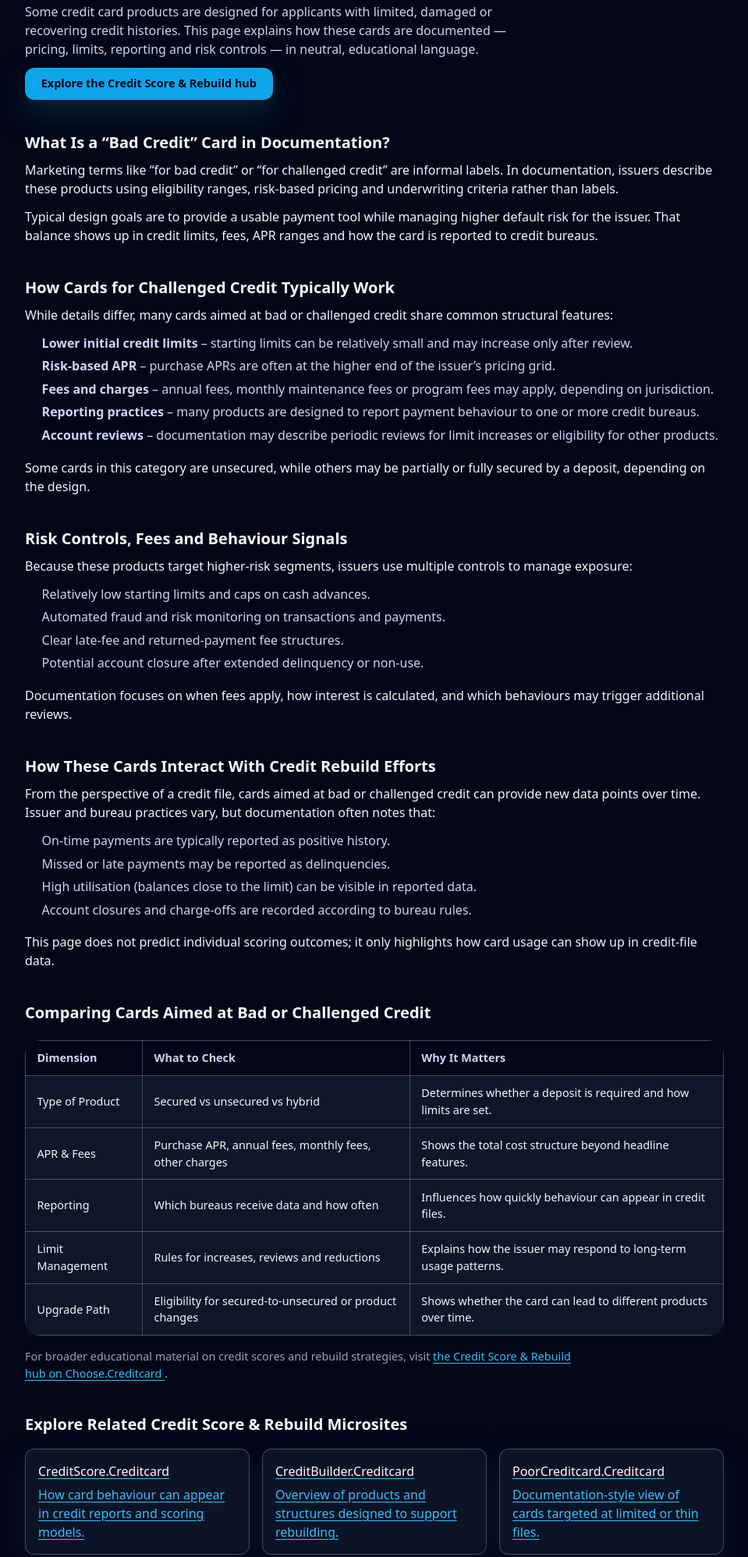
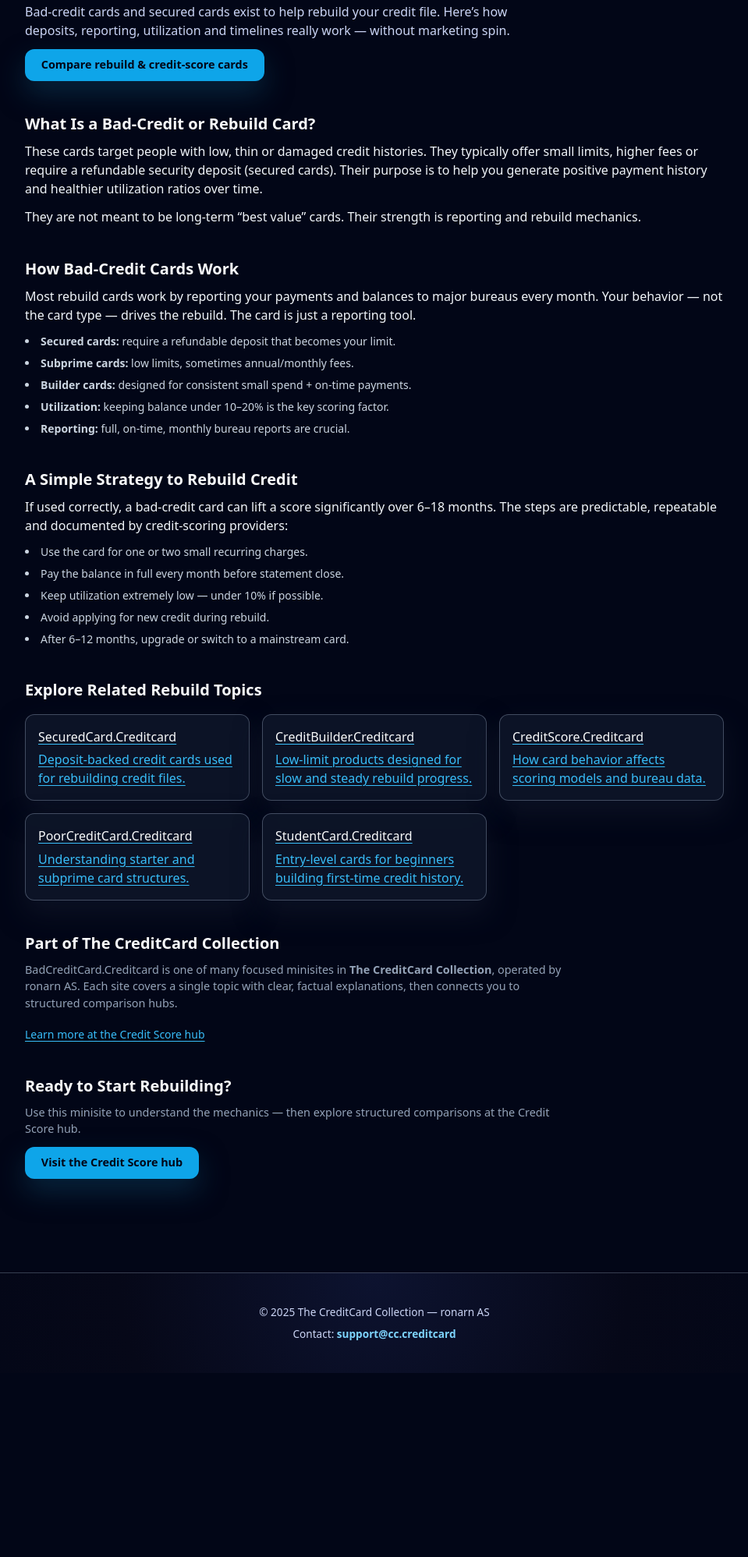
Before and after one commit to ChooseCreditCard/badcreditcard.creditcard, a plain HTML site: page index.html in a window 1280 px wide. Shown: the part 300-2297 px from the top of the page at 78% size, without its empty margins (160-1119 px from the left). After the commit the page ends 2061 px from the top, so only its background shows below. Drawn offline with nearby package versions, Linux system fonts and the light colour scheme.

Commit message:
Update index.html

```diff
--- a/index.html
+++ b/index.html
@@ -4,23 +4,28 @@
   <meta charset="UTF-8" />
   <meta name="viewport" content="width=device-width, initial-scale=1" />
 
-  <title>BadCreditcard.Creditcard – Credit Cards for Challenged Credit Explained</title>
-  <meta name="description" content="Understand how credit cards for bad or challenged credit are structured: pricing, limits, reporting, and how they can impact your credit file. Neutral, documentation-style overview." />
+  <title>BadCreditCard.Creditcard – How Bad-Credit & Rebuild Cards Really Work</title>
+  <meta name="description"
+        content="Understand how bad-credit and rebuild credit cards work: deposits, low limits, fees, reporting, rebuild timelines and what to watch for when improving your credit profile." />
   <meta name="robots" content="index,follow" />
   <link rel="canonical" href="https://badcreditcard.creditcard/" />
 
   <!-- Open Graph -->
-  <meta property="og:title" content="BadCreditcard.Creditcard – Cards for Challenged Credit Explained" />
-  <meta property="og:description" content="Learn how “bad credit” card products are documented: eligibility, pricing, reporting, and how they interact with credit score rebuild efforts." />
+  <meta property="og:title" content="BadCreditCard.Creditcard – Rebuild & Bad-Credit Cards Explained" />
+  <meta property="og:description"
+        content="Neutral explanation of secured cards, low-limit products, rebuild strategies and how card usage affects your credit file." />
   <meta property="og:type" content="website" />
   <meta property="og:url" content="https://badcreditcard.creditcard/" />
-  <meta property="og:image" content="https://choose.creditcard/preview.png?utm_source=badcreditcard.creditcard&utm_medium=referral&utm_campaign=og_image" />
+  <meta property="og:image"
+        content="https://choose.creditcard/preview.png?utm_source=badcreditcard.creditcard&utm_medium=referral&utm_campaign=og_image" />
 
   <!-- Twitter -->
   <meta name="twitter:card" content="summary_large_image" />
-  <meta name="twitter:title" content="BadCreditcard.Creditcard – Cards for Challenged Credit Explained" />
-  <meta name="twitter:description" content="Neutral explanation of how credit cards aimed at bad or challenged credit are designed, priced and reported." />
-  <meta name="twitter:image" content="https://choose.creditcard/preview.png?utm_source=badcreditcard.creditcard&utm_medium=referral&utm_campaign=twitter_image" />
+  <meta name="twitter:title" content="BadCreditCard.Creditcard – Rebuild Credit Cards Explained" />
+  <meta name="twitter:description"
+        content="How bad-credit cards, secured cards and credit-builder products actually work." />
+  <meta name="twitter:image"
+        content="https://choose.creditcard/preview.png?utm_source=badcreditcard.creditcard&utm_medium=referral&utm_campaign=twitter_image" />
 
   <!-- GA4 -->
   <script async src="https://www.googletagmanager.com/gtag/js?id=G-64FE63JQ3H"></script>
@@ -31,10 +36,10 @@
     gtag('config', 'G-64FE63JQ3H');
   </script>
 
-  <!-- Tailwind for utility classes -->
+  <!-- Tailwind -->
   <script src="https://cdn.tailwindcss.com"></script>
 
-  <!-- Shared minisite styles -->
+  <!-- Minisite shared CSS -->
   <link rel="stylesheet" href="./styles.css" />
 </head>
 
@@ -44,156 +49,120 @@
     <div class="brand">
       <div class="cc-logo">CC</div>
       <div class="brand-text">
-          <div class="brand-title">BadCreditcard.Creditcard</div>
-          <div class="brand-subtitle">Cards for Challenged Credit Explained</div>
+        <div class="brand-title">BadCreditCard.Creditcard</div>
+        <div class="brand-subtitle">Rebuild & Bad-Credit Cards Explained</div>
       </div>
     </div>
-      <nav class="nav-links" aria-label="Page navigation">
+    <nav class="nav-links">
       <a href="#overview">Overview</a>
-        <a href="#mechanics">How They Work</a>
-        <a href="#compare">Compare</a>
+      <a href="#mechanics">How It Works</a>
+      <a href="#improve">Rebuild Strategy</a>
     </nav>
   </div>
 </header>
 
 <main class="cc-page">
+
   <!-- Breadcrumb -->
   <div class="cc-breadcrumb">
     <a href="https://choose.creditcard/?utm_source=badcreditcard.creditcard&utm_medium=referral&utm_campaign=breadcrumb">Home</a>
-      &nbsp;›&nbsp;
-      BadCreditcard.Creditcard
+    &nbsp;›&nbsp; BadCreditCard.Creditcard
   </div>
 
-    <!-- Hero -->
+  <!-- HERO -->
   <section class="hero">
     <div class="hero-content">
-        <h1>How Credit Cards for Bad or Challenged Credit Are Structured</h1>
+      <h1>How Bad-Credit & Rebuild Cards Actually Work</h1>
       <p class="hero-lead">
-          Some credit card products are designed for applicants with limited, damaged or recovering credit histories. This page explains how these cards are documented — pricing, limits, reporting and risk controls — in neutral, educational language.
+        Bad-credit cards and secured cards exist to help rebuild your credit file. Here’s how deposits, reporting,
+        utilization and timelines really work — without marketing spin.
       </p>
-        <a class="cta" href="https://choose.creditcard/credit-score/?utm_source=badcreditcard.creditcard&utm_medium=referral&utm_campaign=hero_cta">
-          Explore the Credit Score &amp; Rebuild hub
+      <a class="cta"
+         href="https://choose.creditcard/credit-score/?utm_source=badcreditcard.creditcard&utm_medium=referral&utm_campaign=hero_cta">
+        Compare rebuild & credit-score cards
       </a>
     </div>
   </section>
 
   <!-- Overview -->
   <section id="overview" class="section">
-      <h2>What Is a “Bad Credit” Card in Documentation?</h2>
-      <p>Marketing terms like “for bad credit” or “for challenged credit” are informal labels. In documentation, issuers describe these products using eligibility ranges, risk-based pricing and underwriting criteria rather than labels.</p>
-      <p>Typical design goals are to provide a usable payment tool while managing higher default risk for the issuer. That balance shows up in credit limits, fees, APR ranges and how the card is reported to credit bureaus.</p>
+    <h2>What Is a Bad-Credit or Rebuild Card?</h2>
+    <p>
+      These cards target people with low, thin or damaged credit histories. They typically offer small limits,
+      higher fees or require a refundable security deposit (secured cards). Their purpose is to help you generate
+      positive payment history and healthier utilization ratios over time.
+    </p>
+    <p>
+      They are not meant to be long-term “best value” cards. Their strength is reporting and rebuild mechanics.
+    </p>
   </section>
 
   <!-- Mechanics -->
   <section id="mechanics" class="section">
-      <h2>How Cards for Challenged Credit Typically Work</h2>
-      <p>While details differ, many cards aimed at bad or challenged credit share common structural features:</p>
-      <ul class="list">
-        <li><strong>Lower initial credit limits</strong> – starting limits can be relatively small and may increase only after review.</li>
-        <li><strong>Risk-based APR</strong> – purchase APRs are often at the higher end of the issuer’s pricing grid.</li>
-        <li><strong>Fees and charges</strong> – annual fees, monthly maintenance fees or program fees may apply, depending on jurisdiction.</li>
-        <li><strong>Reporting practices</strong> – many products are designed to report payment behaviour to one or more credit bureaus.</li>
-        <li><strong>Account reviews</strong> – documentation may describe periodic reviews for limit increases or eligibility for other products.</li>
+    <h2>How Bad-Credit Cards Work</h2>
+    <p>
+      Most rebuild cards work by reporting your payments and balances to major bureaus every month.
+      Your behavior — not the card type — drives the rebuild. The card is just a reporting tool.
+    </p>
+
+    <ul class="list-disc list-inside space-y-2 mt-3 text-sm text-slate-300">
+      <li><strong>Secured cards:</strong> require a refundable deposit that becomes your limit.</li>
+      <li><strong>Subprime cards:</strong> low limits, sometimes annual/monthly fees.</li>
+      <li><strong>Builder cards:</strong> designed for consistent small spend + on-time payments.</li>
+      <li><strong>Utilization:</strong> keeping balance under 10–20% is the key scoring factor.</li>
+      <li><strong>Reporting:</strong> full, on-time, monthly bureau reports are crucial.</li>
     </ul>
-      <p>Some cards in this category are unsecured, while others may be partially or fully secured by a deposit, depending on the design.</p>
   </section>
 
-    <section class="section">
-      <h2>Risk Controls, Fees and Behaviour Signals</h2>
-      <p>Because these products target higher-risk segments, issuers use multiple controls to manage exposure:</p>
-      <ul class="list">
-        <li>Relatively low starting limits and caps on cash advances.</li>
-        <li>Automated fraud and risk monitoring on transactions and payments.</li>
-        <li>Clear late-fee and returned-payment fee structures.</li>
-        <li>Potential account closure after extended delinquency or non-use.</li>
+  <!-- Improve -->
+  <section id="improve" class="section">
+    <h2>A Simple Strategy to Rebuild Credit</h2>
+    <p>
+      If used correctly, a bad-credit card can lift a score significantly over 6–18 months.
+      The steps are predictable, repeatable and documented by credit-scoring providers:
+    </p>
+
+    <ul class="list-disc list-inside space-y-2 mt-3 text-sm text-slate-300">
+      <li>Use the card for one or two small recurring charges.</li>
+      <li>Pay the balance in full every month before statement close.</li>
+      <li>Keep utilization extremely low — under 10% if possible.</li>
+      <li>Avoid applying for new credit during rebuild.</li>
+      <li>After 6–12 months, upgrade or switch to a mainstream card.</li>
     </ul>
-      <p>Documentation focuses on when fees apply, how interest is calculated, and which behaviours may trigger additional reviews.</p>
-    </section>
-
-    <section class="section">
-      <h2>How These Cards Interact With Credit Rebuild Efforts</h2>
-      <p>From the perspective of a credit file, cards aimed at bad or challenged credit can provide new data points over time. Issuer and bureau practices vary, but documentation often notes that:</p>
-      <ul class="list">
-        <li>On-time payments are typically reported as positive history.</li>
-        <li>Missed or late payments may be reported as delinquencies.</li>
-        <li>High utilisation (balances close to the limit) can be visible in reported data.</li>
-        <li>Account closures and charge-offs are recorded according to bureau rules.</li>
-      </ul>
-      <p>This page does not predict individual scoring outcomes; it only highlights how card usage can show up in credit-file data.</p>
-    </section>
-
-    <!-- Comparison table -->
-    <section id="compare" class="section">
-      <h2>Comparing Cards Aimed at Bad or Challenged Credit</h2>
-      <div class="table-wrap">
-        <table class="table">
-          <thead>
-            <tr>
-              <th>Dimension</th>
-              <th>What to Check</th>
-              <th>Why It Matters</th>
-            </tr>
-          </thead>
-          <tbody>
-            <tr>
-              <td>Type of Product</td>
-              <td>Secured vs unsecured vs hybrid</td>
-              <td>Determines whether a deposit is required and how limits are set.</td>
-            </tr>
-            <tr>
-              <td>APR &amp; Fees</td>
-              <td>Purchase APR, annual fees, monthly fees, other charges</td>
-              <td>Shows the total cost structure beyond headline features.</td>
-            </tr>
-            <tr>
-              <td>Reporting</td>
-              <td>Which bureaus receive data and how often</td>
-              <td>Influences how quickly behaviour can appear in credit files.</td>
-            </tr>
-            <tr>
-              <td>Limit Management</td>
-              <td>Rules for increases, reviews and reductions</td>
-              <td>Explains how the issuer may respond to long-term usage patterns.</td>
-            </tr>
-            <tr>
-              <td>Upgrade Path</td>
-              <td>Eligibility for secured-to-unsecured or product changes</td>
-              <td>Shows whether the card can lead to different products over time.</td>
-            </tr>
-          </tbody>
-        </table>
-      </div>
-      <p class="small">
-        For broader educational material on credit scores and rebuild strategies, visit
-        <a href="https://choose.creditcard/credit-score/?utm_source=badcreditcard.creditcard&utm_medium=referral&utm_campaign=comparison_section">
-          the Credit Score &amp; Rebuild hub on Choose.Creditcard
-        </a>.
-      </p>
   </section>
 
   <!-- Cluster links -->
   <section class="section">
-      <h2>Explore Related Credit Score &amp; Rebuild Microsites</h2>
+    <h2>Explore Related Rebuild Topics</h2>
     <div class="cluster-grid">
-        <a class="cluster-card" href="https://creditscore.creditcard/?utm_source=badcreditcard.creditcard&utm_medium=referral&utm_campaign=cluster_creditscore">
+      <a class="cluster-card"
+         href="https://securedcard.creditcard/?utm_source=badcreditcard.creditcard&utm_medium=referral&utm_campaign=cluster_secured">
+        <h3>SecuredCard.Creditcard</h3>
+        <p>Deposit-backed credit cards used for rebuilding credit files.</p>
+      </a>
+
+      <a class="cluster-card"
+         href="https://creditbuilder.creditcard/?utm_source=badcreditcard.creditcard&utm_medium=referral&utm_campaign=cluster_builder">
+        <h3>CreditBuilder.Creditcard</h3>
+        <p>Low-limit products designed for slow and steady rebuild progress.</p>
+      </a>
+
+      <a class="cluster-card"
+         href="https://creditscore.creditcard/?utm_source=badcreditcard.creditcard&utm_medium=referral&utm_campaign=cluster_score">
         <h3>CreditScore.Creditcard</h3>
-          <p>How card behaviour can appear in credit reports and scoring models.</p>
+        <p>How card behavior affects scoring models and bureau data.</p>
       </a>
-        <a class="cluster-card" href="https://creditbuilder.creditcard/?utm_source=badcreditcard.creditcard&utm_medium=referral&utm_campaign=cluster_creditbuilder">
-          <h3>CreditBuilder.Creditcard</h3>
-          <p>Overview of products and structures designed to support rebuilding.</p>
+
+      <a class="cluster-card"
+         href="https://poorcreditcard.creditcard/?utm_source=badcreditcard.creditcard&utm_medium=referral&utm_campaign=cluster_poor">
+        <h3>PoorCreditCard.Creditcard</h3>
+        <p>Understanding starter and subprime card structures.</p>
       </a>
-        <a class="cluster-card" href="https://poorcreditcard.creditcard/?utm_source=badcreditcard.creditcard&utm_medium=referral&utm_campaign=cluster_poorcreditcard">
-          <h3>PoorCreditcard.Creditcard</h3>
-          <p>Documentation-style view of cards targeted at limited or thin files.</p>
-        </a>
-        <a class="cluster-card" href="https://securedcard.creditcard/?utm_source=badcreditcard.creditcard&utm_medium=referral&utm_campaign=cluster_securedcard">
-          <h3>SecuredCard.Creditcard</h3>
-          <p>How deposit-based secured cards are structured and documented.</p>
-        </a>
-        <a class="cluster-card" href="https://debits.creditcard/?utm_source=badcreditcard.creditcard&utm_medium=referral&utm_campaign=cluster_debits">
-          <h3>Debits.Creditcard</h3>
-          <p>Contrast between debit transactions and credit-based products.</p>
+
+      <a class="cluster-card"
+         href="https://studentcard.creditcard/?utm_source=badcreditcard.creditcard&utm_medium=referral&utm_campaign=cluster_student">
+        <h3>StudentCard.Creditcard</h3>
+        <p>Entry-level cards for beginners building first-time credit history.</p>
       </a>
     </div>
   </section>
@@ -202,36 +171,33 @@
   <section class="section">
     <h2>Part of The CreditCard Collection</h2>
     <p class="small">
-        BadCreditcard.Creditcard is one spoke in <strong>The CreditCard Collection</strong> — a network of focused microsites operated by ronarn AS. Each site explains a single concept in neutral, documentation-style language and then links to broader educational hubs.
-      </p>
-      <p class="small">
-        We do not issue cards, make eligibility decisions or provide personalized recommendations. This page summarizes how cards aimed at bad or challenged credit are typically described in public documentation.
-      </p>
-      <p class="small">
-        This site is informational only and does not provide financial, investment, tax or legal advice. Always rely on official product terms and consider seeking independent guidance for your specific situation.
+      BadCreditCard.Creditcard is one of many focused minisites in <strong>The CreditCard Collection</strong>,
+      operated by ronarn AS. Each site covers a single topic with clear, factual explanations,
+      then connects you to structured comparison hubs.
     </p>
 
-      <!-- Credit-score hub snippet -->
-      <p class="text-xs text-slate-500 mt-6">
-        For educational explanations of how card usage interacts with your file, see the
-        <a href="https://choose.creditcard/credit-score/?utm_source=badcreditcard.creditcard&utm_medium=referral&utm_campaign=hub_credit_score"
-           class="font-medium hover:text-slate-900">
-          Credit Score &amp; Rebuild hub
+    <div class="hub-link mt-4">
+      <a href="https://choose.creditcard/credit-score/?utm_source=badcreditcard.creditcard&utm_medium=referral&utm_campaign=minisite_to_hub"
+         class="text-sm text-slate-600 hover:text-slate-900">
+        Learn more at the Credit Score hub
       </a>
-        on <a href="https://choose.creditcard/" class="font-medium hover:text-slate-900">Choose.Creditcard</a>.
-      </p>
+    </div>
   </section>
 
   <!-- Bottom CTA -->
   <section class="section">
-      <h2>Want to See Credit Rebuild Topics in One Place?</h2>
+    <h2>Ready to Start Rebuilding?</h2>
     <p class="small">
-        Use BadCreditcard.Creditcard to understand how these products are structured — then visit the Credit Score &amp; Rebuild hub on Choose.Creditcard to see how card behaviour fits into a wider credit-file context.
+      Use this minisite to understand the mechanics — then explore structured comparisons
+      at the Credit Score hub.
     </p>
-      <a class="cta" href="https://choose.creditcard/credit-score/?utm_source=badcreditcard.creditcard&utm_medium=referral&utm_campaign=bottom_cta">
-        Go to the Credit Score &amp; Rebuild hub
+
+    <a class="cta"
+       href="https://choose.creditcard/credit-score/?utm_source=badcreditcard.creditcard&utm_medium=referral&utm_campaign=bottom_cta">
+      Visit the Credit Score hub
     </a>
   </section>
+
 </main>
 
 <footer class="mini-footer">
@@ -240,5 +206,6 @@
     Contact: <a href="mailto:support@cc.creditcard">support@cc.creditcard</a>
   </p>
 </footer>
+
 </body>
 </html>
```
Lines whose indentation alone changed are shown as unchanged.
